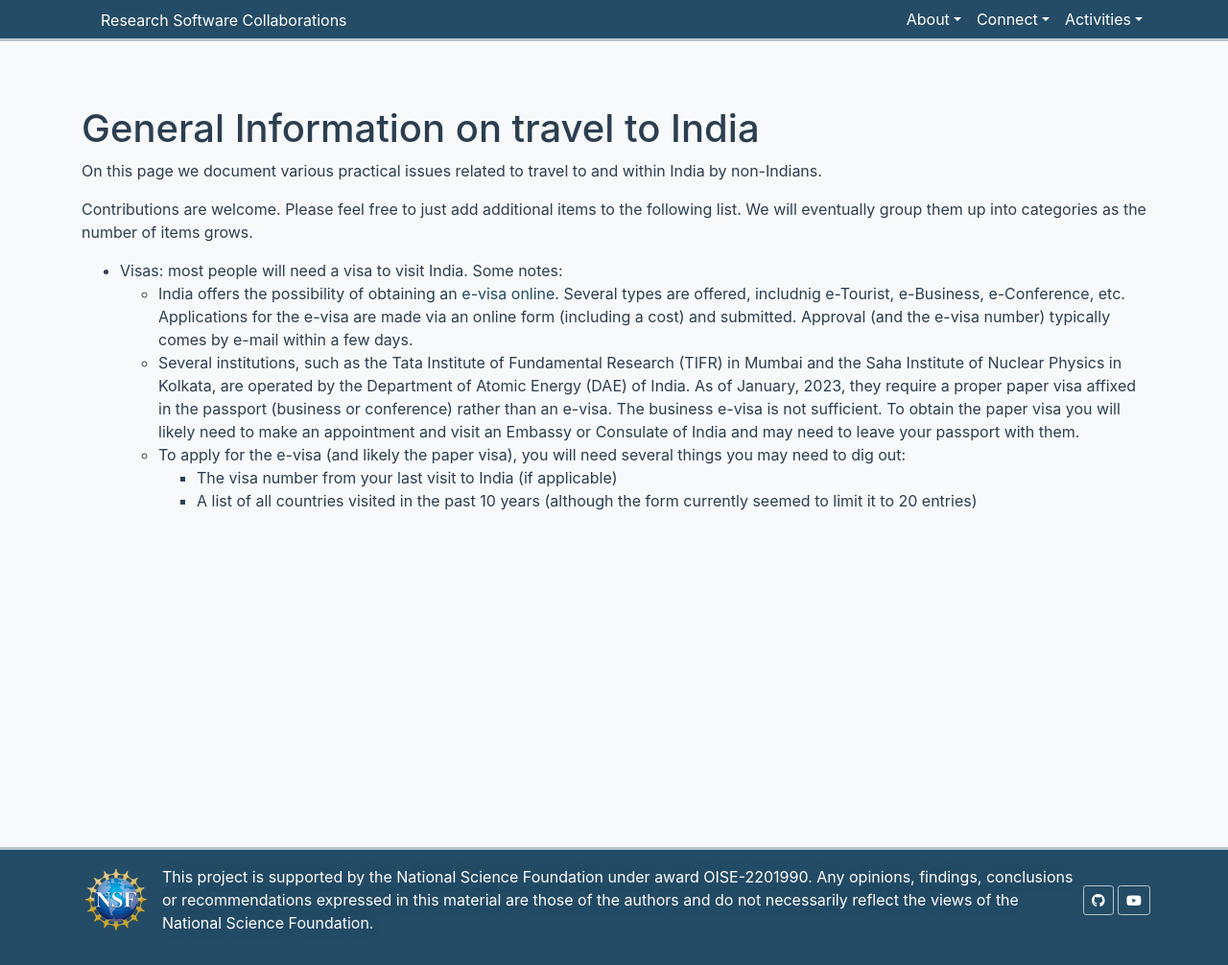
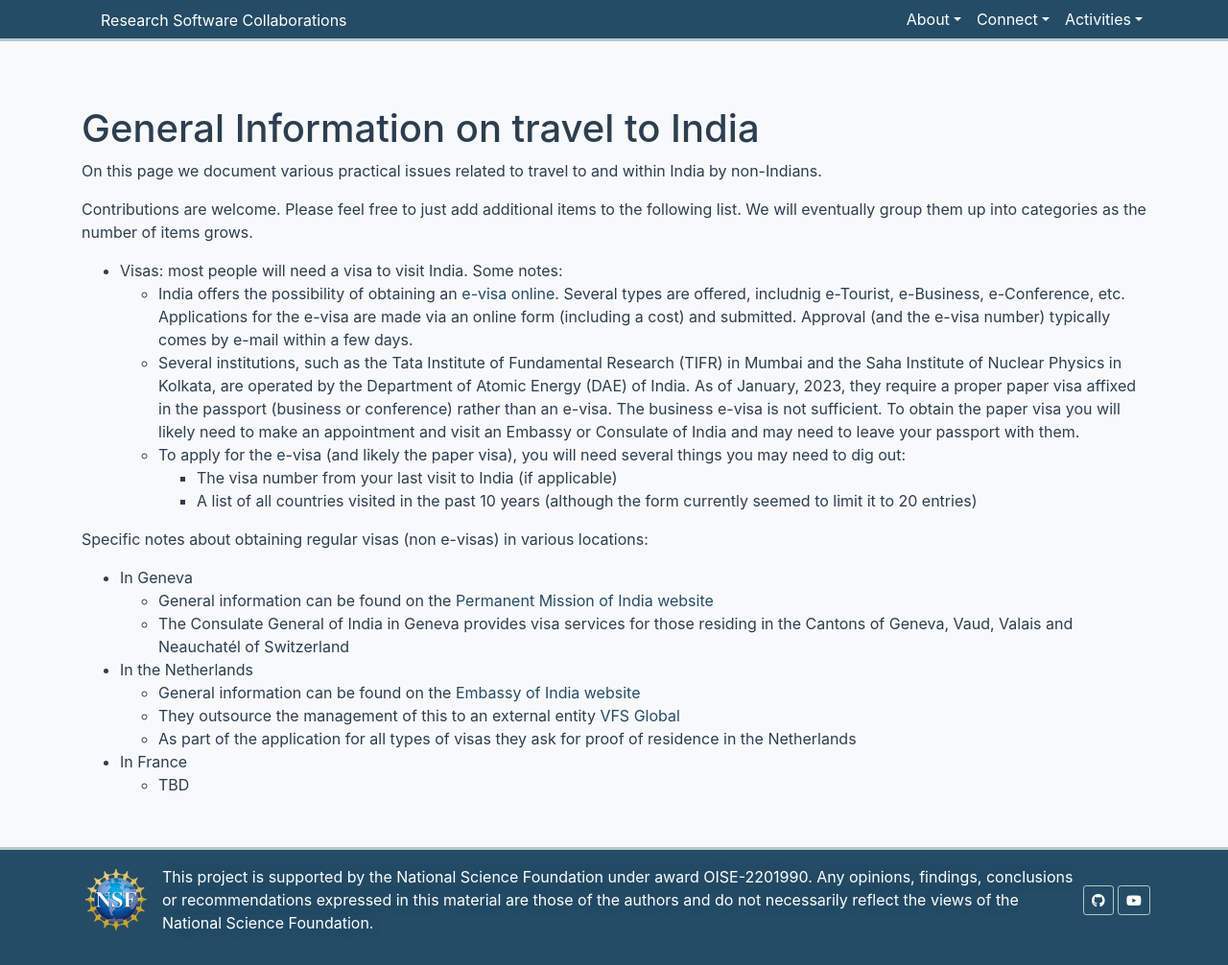
Before and after one commit to research-software-collaborations/research-software-collaborations.github.io, a Jekyll site: the page built from pages/info/general-travel-to-india.md, in a window 1280 px wide and 1006 px high. Shown: the whole window at 96% size. Built offline with Jekyll 4.4.1, drawn with Linux system fonts in a browser that asks for light colours; cached includes are drawn as plain includes.

Commit message:
beginning adding information about visa issues

```diff
--- a/pages/info/general-travel-to-india.md
+++ b/pages/info/general-travel-to-india.md
@@ -30,3 +30,15 @@ as the number of items grows.
       * The visa number from your last visit to India (if applicable)
       * A list of all countries visited in the past 10 years (although
         the form currently seemed to limit it to 20 entries)
+
+Specific notes about obtaining regular visas (non e-visas) in various locations:
+
+  * In Geneva
+    * General information can be found on the [Permanent Mission of India website](https://www.pmindiaun.gov.in/pages/NTA,)
+    * The Consulate General of India in Geneva provides visa services for those residing in the Cantons of Geneva, Vaud, Valais and Neauchatél of Switzerland
+  * In the Netherlands
+    * General information can be found on the [Embassy of India website](https://www.indianembassynetherlands.gov.in/page/visa/)
+    * They outsource the management of this to an external entity [VFS Global](https://services.vfsglobal.com/nld/en/ind/)
+    * As part of the application for all types of visas they ask for proof of residence in the Netherlands
+  * In France
+    * TBD
```
